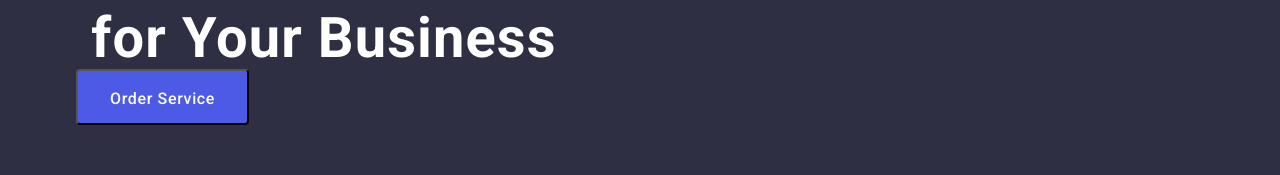
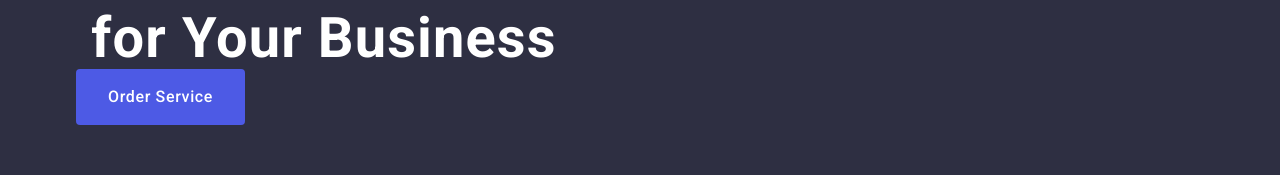
Before and after one commit to omnimrt/goit-homework-03, a plain HTML site: page index.html in a window 1280 px wide. Shown: the part 289-464 px from the top of the page. Drawn offline with nearby package versions, Linux system fonts and the light colour scheme.

Commit message:
Update styles.css

```diff
--- a/css/styles.css
+++ b/css/styles.css
@@ -144,8 +144,10 @@ img {
   cursor: pointer;
   padding: 16px 32px;
   border-radius: 4px;
-  box-shadow: none;
+  border: none;
   height: 56px;
+  display: block;
+  min-width: 169px;
 }
 
 .button:hover,
```
